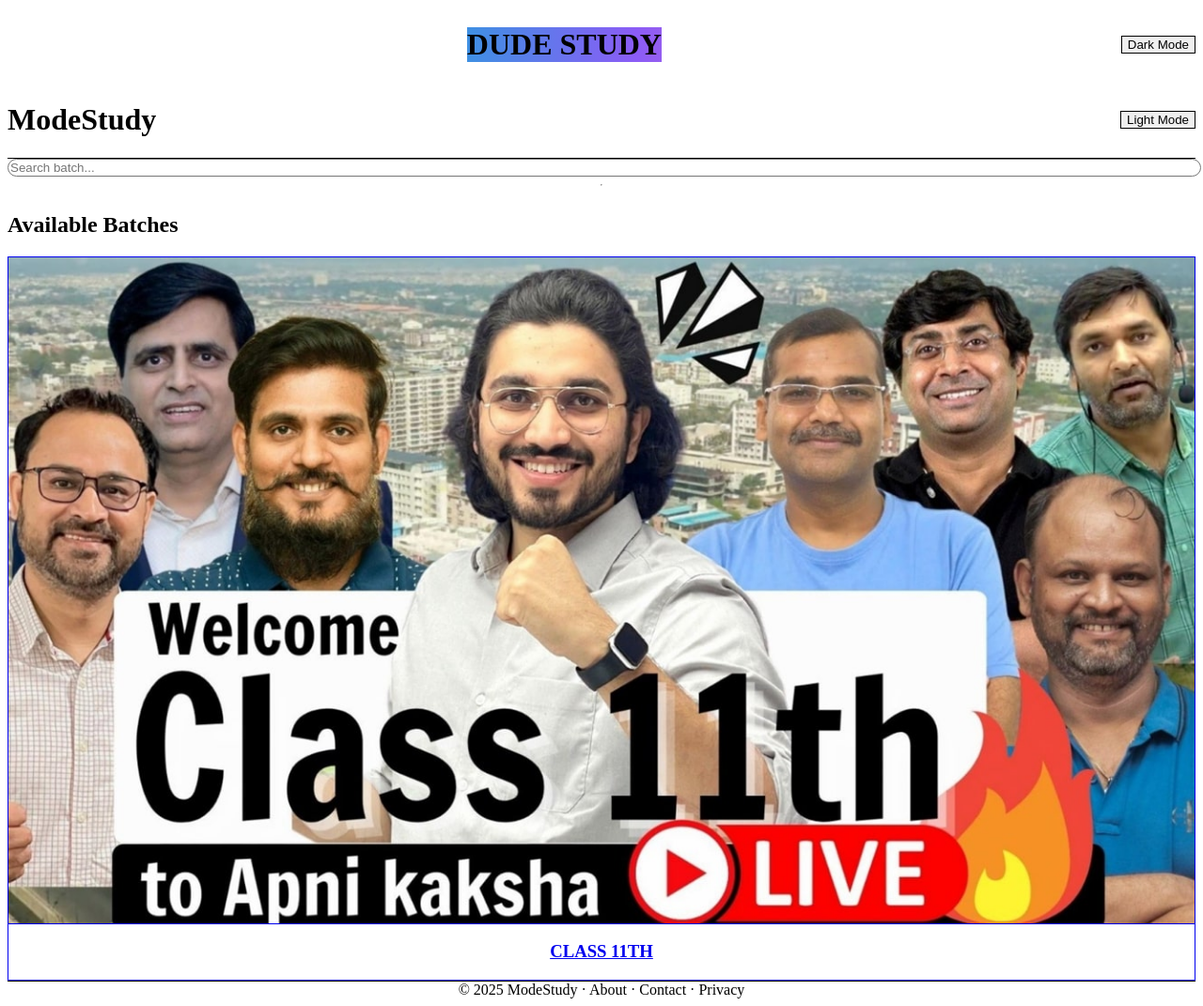
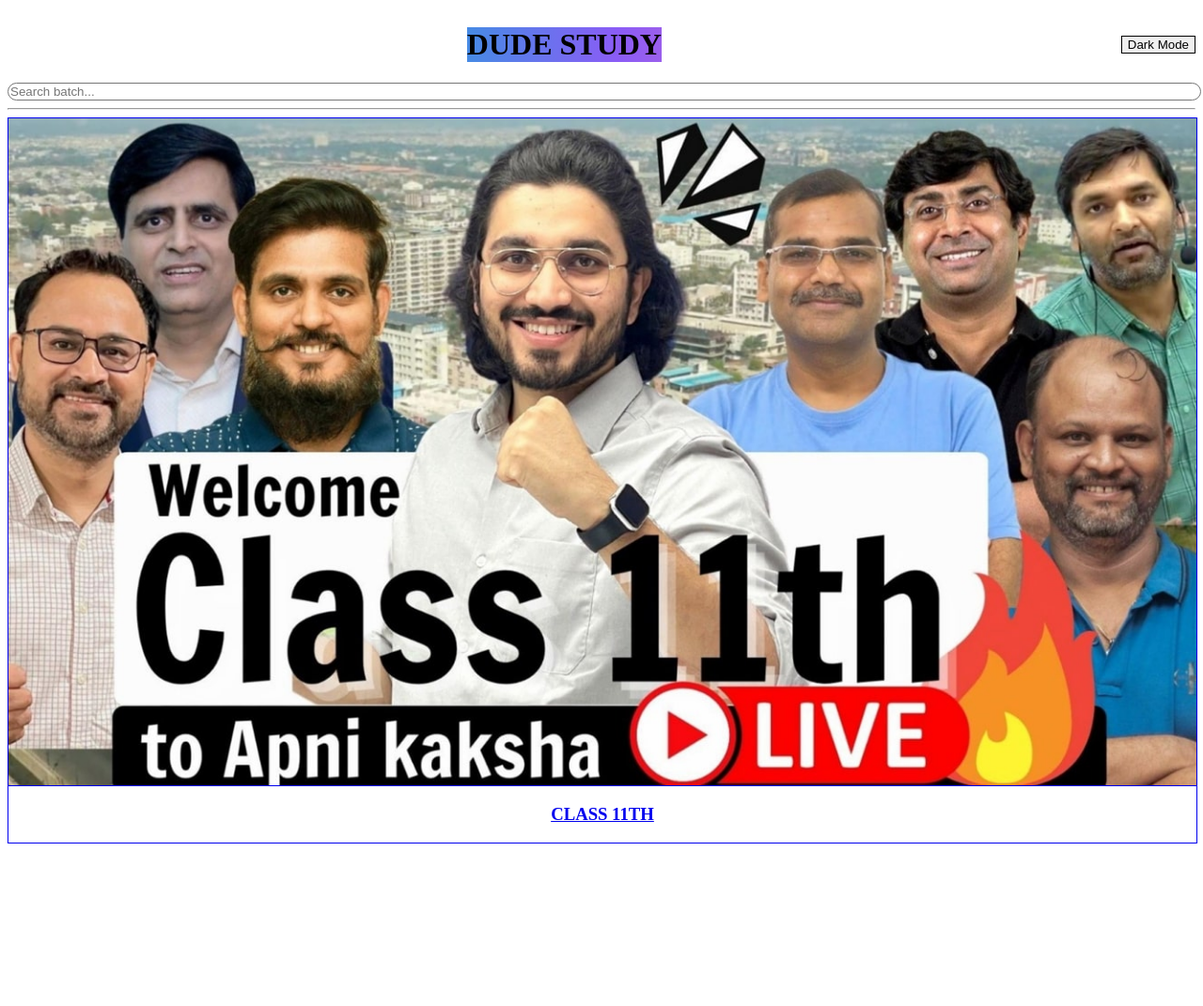
Before and after one commit to Moderatorboy/dudestudy, a React (Vite) app: page / in a window 1280 px wide. Shown: the whole page at 94% size. After the commit the page ends 906 px from the top, so only its background shows below. Built offline with nearby package versions, Linux system fonts and the light colour scheme.

Commit message:
Update Home.jsx

```diff
--- a/src/pages/Home.jsx
+++ b/src/pages/Home.jsx
@@ -6,7 +6,8 @@ function BatchCard({ b }) {
   return (
     <Link
       to={`/batch/${b.id}`}
-      className="bg-slate-900 border border-slate-700 rounded-xl overflow-hidden shadow-md hover:shadow-xl hover:scale-[1.03] transition-all cursor-pointer group"
+      className="max-w-sm w-full mx-auto rounded-xl border border-slate-700 bg-slate-900
+      shadow-md hover:shadow-xl hover:scale-[1.03] transition-all cursor-pointer overflow-hidden group"
     >
       {/* Image Box */}
       <div className="w-full h-48 bg-slate-800 flex items-center justify-center overflow-hidden relative">
@@ -39,41 +40,25 @@ export default function Home() {
   )
 
   return (
-    <div className="bg-slate-950 min-h-screen flex flex-col">
-      {/* Header */}
-      <header className="flex items-center justify-between px-6 py-4 border-b border-slate-800">
-        <h1 className="text-2xl font-bold text-white">ModeStudy</h1>
-        <button className="px-4 py-2 rounded-lg border border-slate-700 text-white hover:bg-slate-800 transition">
-          Light Mode
-        </button>
-      </header>
-
+    <div className="bg-slate-950 min-h-screen px-4 py-6">
       {/* Search Bar */}
-      <div className="text-center my-6">
+      <div className="text-center mb-6">
         <input
           value={q}
           onChange={e => setQ(e.target.value)}
           placeholder="Search batch..."
-          className="w-full max-w-xl mx-auto px-5 py-3 rounded-full border border-slate-700 bg-slate-800 text-white placeholder-slate-400 focus:ring-2 focus:ring-blue-500 outline-none"
+          className="w-full max-w-xl mx-auto px-5 py-3 rounded-full border border-slate-700 bg-slate-800 text-white placeholder-slate-400"
         />
       </div>
 
       <hr className="border-slate-700 my-6" />
 
       {/* Batch Grid */}
-      <main className="flex-1 px-6">
-        <h2 className="text-xl font-semibold text-white mb-4">Available Batches</h2>
-        <div className="grid grid-cols-1 sm:grid-cols-2 md:grid-cols-3 gap-6">
-          {batches.map(b => (
-            <BatchCard key={b.id} b={b} />
-          ))}
-        </div>
-      </main>
-
-      {/* Footer */}
-      <footer className="mt-10 py-6 border-t border-slate-800 text-center text-slate-400 text-sm">
-        © 2025 ModeStudy · About · Contact · Privacy
-      </footer>
+      <div className="grid grid-cols-1 sm:grid-cols-2 md:grid-cols-3 gap-6">
+        {batches.map(b => (
+          <BatchCard key={b.id} b={b} />
+        ))}
+      </div>
     </div>
   )
 }
```
